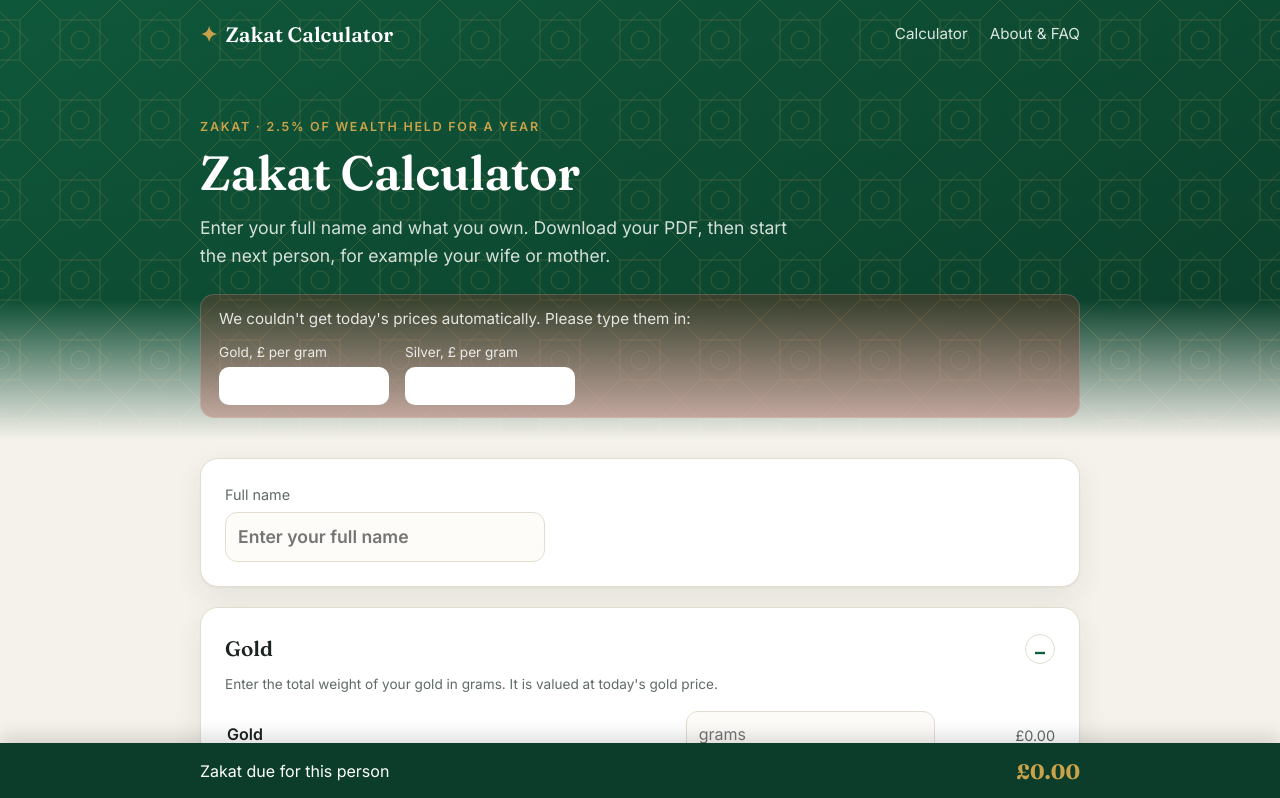
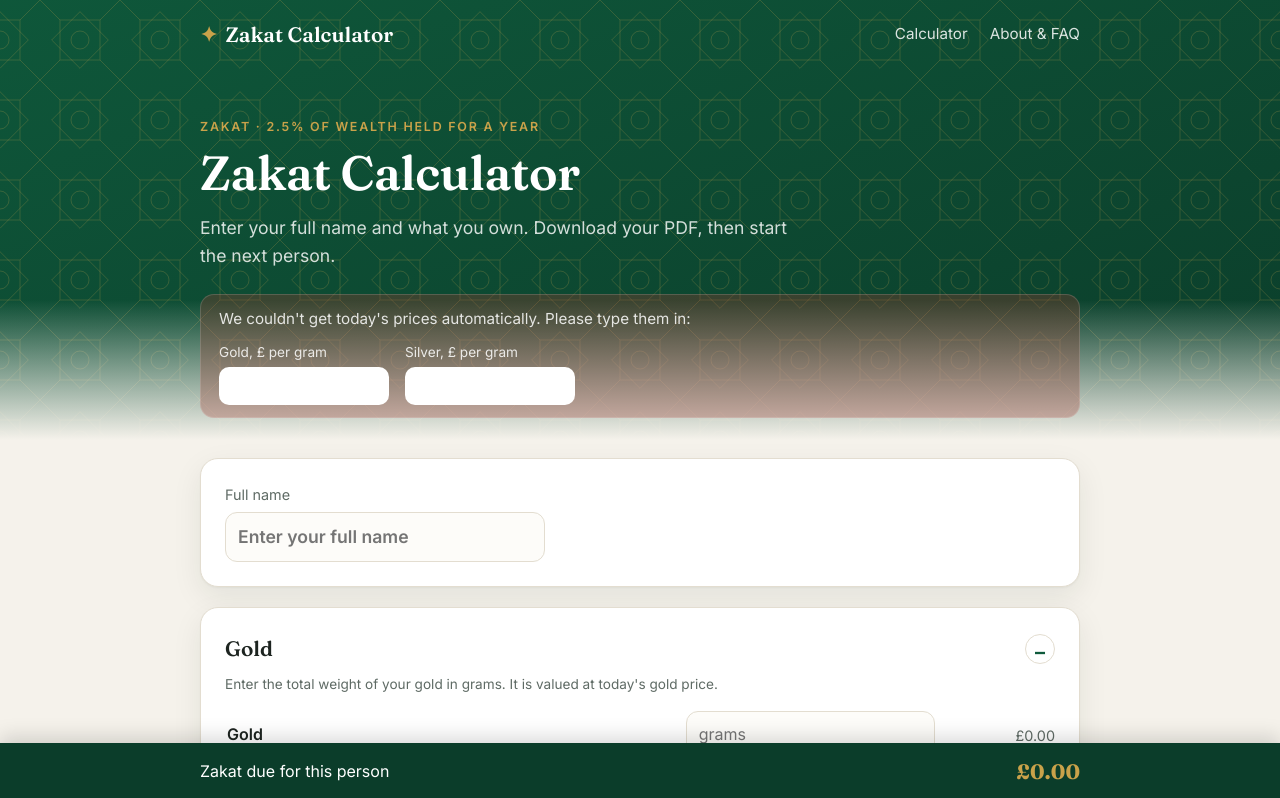
Before and after one commit to Nuhel11/zakat-next, a Next.js app: page / in a window 1280 px wide. Shown: the top 798 px of the page. Built offline with nearby package versions, Linux system fonts and the light colour scheme; no server answers.

Commit message:
some changes in the description

```diff
--- a/src/app/page.js
+++ b/src/app/page.js
@@ -145,7 +145,7 @@ export default function Home() {
         <h1>Zakat Calculator</h1>
         <p className="intro">
           Enter your full name and what you own. Download your PDF, then start the
-          next person, for example your wife or mother.
+          next person.
         </p>
         <PriceStrip
           prices={prices}
```
